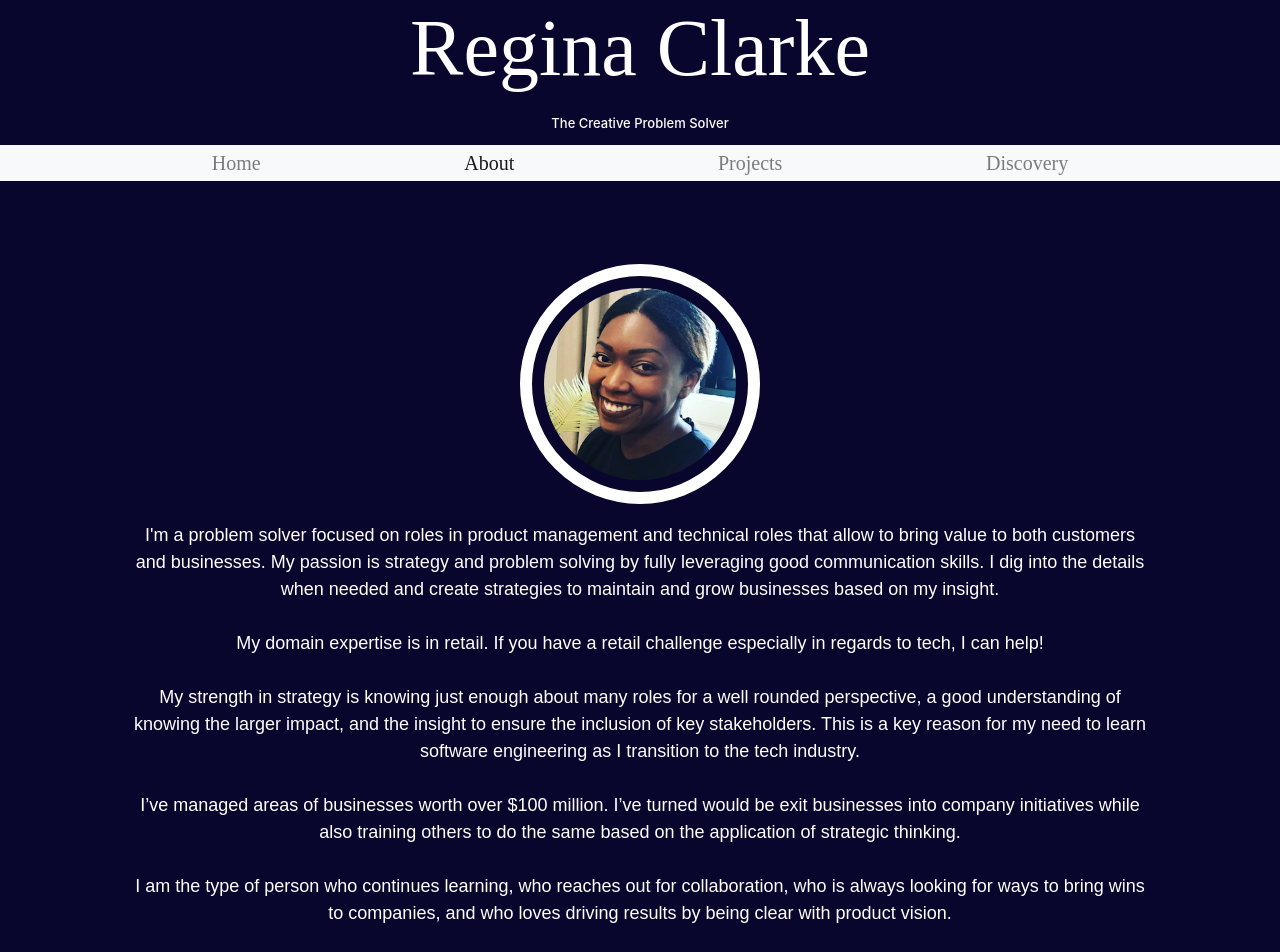
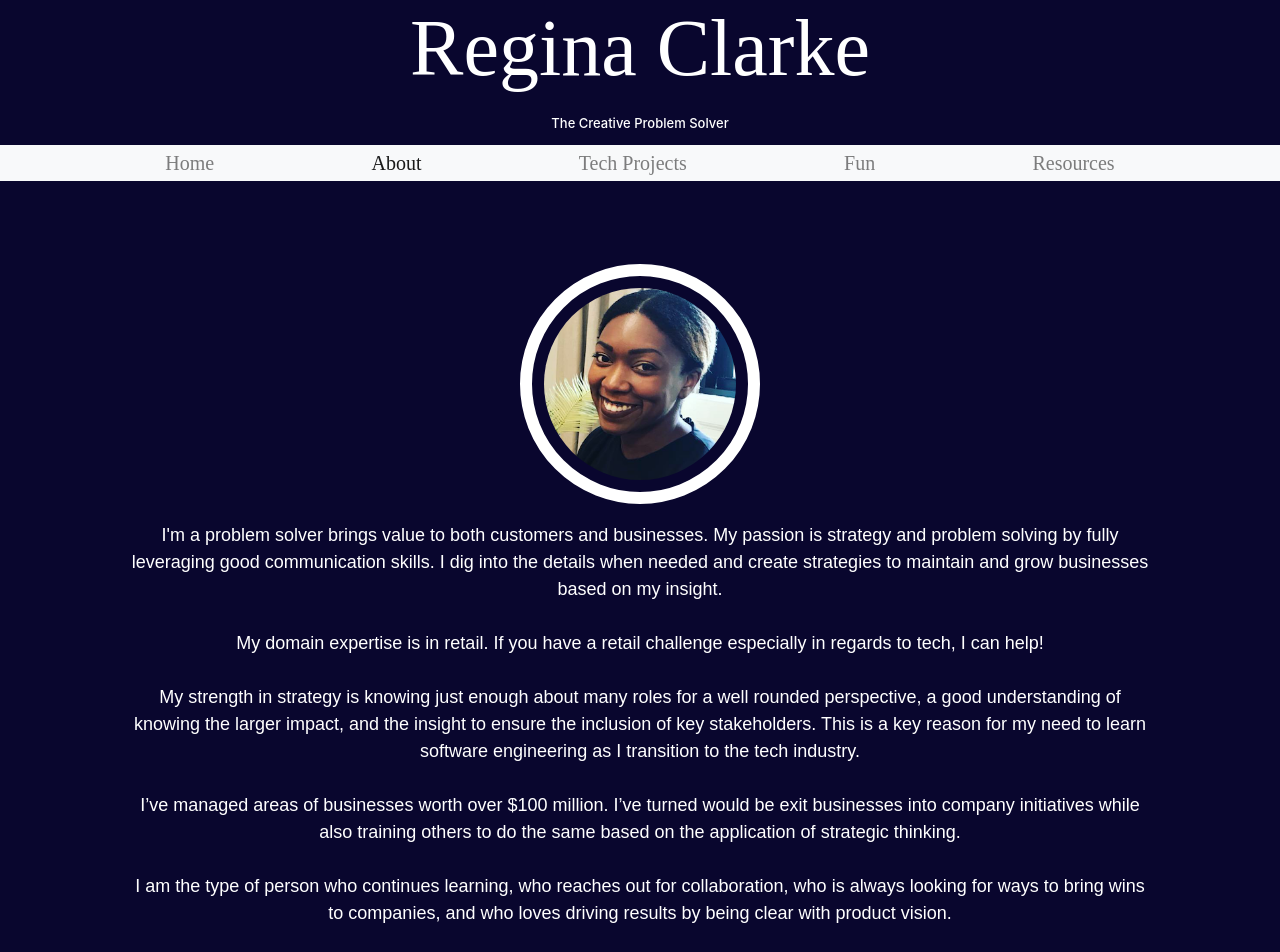
Before and after one commit to ReginaClarke/Personal-Website, a React (Create React App) app: page /about in a window 1280 px wide. Shown: the top 952 px of the page. Built offline with nearby package versions, Linux system fonts and the light colour scheme; no server answers.

Commit message:
update text on about as well as header

```diff
--- a/src/App.js
+++ b/src/App.js
@@ -4,11 +4,13 @@ import Home from "./components/Home";
 import Projects from "./components/Projects";
 import About from "./components/About";
 import { Route, Switch } from "react-router-dom";
-import Discovery from "./components/Discovery";
+import Fun from "./components/Fun";
 import Header from "./components/Header";
 import Footer from "./components/Footer";
 import Page404 from "./components/Page404";
 import Resume from "./components/Resume";
+import Resources from "./components/Resources";
+
 // import ContactForm from "./components/Contact";
 
 function App() {
@@ -33,10 +35,13 @@ function App() {
           <Resume />
         </Route>
 
-        <Route exact path={"/discovery"}>
-          <Discovery />
+        <Route exact path={"/fun"}>
+          <Fun />
         </Route>
 
+        <Route exact path={"/resources"}>
+          <Resources />
+        </Route>
         {/* <Route exact path={"/contact"}>
           <ContactForm />
         </Route> */}
--- a/src/components/About.js
+++ b/src/components/About.js
@@ -8,8 +8,7 @@ function About() {
       <img className="headshot" src={Headshot} alt="headshot" />
 
       <p className="aboutMe">
-        I'm a problem solver focused on roles in product management and
-        technical roles that allow to bring value to both customers and
+        I'm a problem solver brings value to both customers and
         businesses. My passion is strategy and problem solving by fully
         leveraging good communication skills. I dig into the details when needed
         and create strategies to maintain and grow businesses based on my
@@ -126,7 +125,7 @@ function About() {
 
         <img
           className="logoCompanies"
-          src="https://scontent-lga3-2.xx.fbcdn.net/v/t1.0-9/32190996_1921919664544796_4394169195017797632_o.jpg?_nc_cat=106&_nc_sid=6e5ad9&_nc_ohc=aoXiOByXD0wAX_skJmD&_nc_ht=scontent-lga3-2.xx&oh=78ad3eeb8b19eb2f1c0f61b4c2e2eb61&oe=5F253CEE"
+          src="https://scontent-lga3-2.xx.fbcdn.net/v/t1.0-9/32190996_1921919664544796_4394169195017797632_o.jpg?_nc_cat=106&_nc_sid=6e5ad9&_nc_ohc=t09Bse9YYvIAX8fT44W&_nc_ht=scontent-lga3-2.xx&oh=75c9690e85d2d200ef0ca43bbae79b24&oe=5F60906E"
           alt="real snaps logo"
         />
 
--- a/src/components/Discovery.js
+++ b/src/components/Fun.js
@@ -5,7 +5,7 @@ const BASE_URL = "https://api.giphy.com/v1/gifs/search?api_key=";
 const GIPHY_KEY = process.env.REACT_APP_GIPHY_KEY;
 
 
-class Discovery extends Component {
+class Fun extends Component {
   constructor() {
     super();
     this.state = {
@@ -218,4 +218,4 @@ class Discovery extends Component {
     );
   }
 }
-export default Discovery;
+export default Fun;
--- a/src/components/Header.js
+++ b/src/components/Header.js
@@ -50,16 +50,25 @@ function Header() {
                 className="nav-link navLinks"
                 activeClassName={"active"}
               >
-                Projects
+                Tech Projects
               </NavLink>
             </li>
             <li className="nav-item">
               <NavLink
-                to={"/discovery"}
+                to={"/fun"}
                 className="nav-link navLinks"
                 activeClassName={"active"}
               >
-                Discovery
+                Fun
+              </NavLink>
+            </li>
+            <li className="nav-item">
+              <NavLink
+                to={"/resources"}
+                className="nav-link navLinks"
+                activeClassName={"active"}
+              >
+                Resources
               </NavLink>
             </li>
           </ul>
--- /dev/null
+++ b/src/components/Resources.js
@@ -0,0 +1,47 @@
+import React from "react";
+import Headshot from "../assets/images/Headshot.png";
+import Resume from "./Resume"
+
+function Resources() {
+  return (
+    <div className="homepage">
+      <img className="headshot" src={Headshot} alt="headshot" />
+
+      <p className="aboutMe">
+        I'm a problem solver who brings value to both customers and
+        businesses. My passion is strategy and problem solving by fully
+        leveraging good communication skills and understanding the business wholistically. I dig into the details when needed
+        and create strategies to maintain and grow businesses based on my
+        insight.
+        <br />
+        <br />
+        My domain expertise is in retail. If you have a retail challenge
+        especially in regards to tech, I can help!
+        <br />
+        <br />
+        My strength in strategy is knowing just enough about many roles for a
+        well rounded perspective, a good understanding of knowing the larger
+        impact, and the insight to ensure the inclusion of key stakeholders.
+        This is a key reason for my need to learn software engineering as I
+        transition to the tech industry.
+        <br />
+        <br />
+        I’ve managed areas of businesses worth over $100 million. I’ve turned
+        would be exit businesses into company initiatives while also training
+        others to do the same based on the application of strategic thinking.
+        <br />
+        <br />I am the type of person who continues learning, who reaches out
+        for collaboration, who is always looking for ways to bring wins to
+        companies, and who loves driving results by being clear with product
+        vision.
+      </p>
+      <Resume/>
+      <hr />
+      <h3>Companies I've worked with or for include:</h3>
+      <div className="logogrid">
+      </div>
+    </div>
+  );
+}
+
+export default Resources;
```
